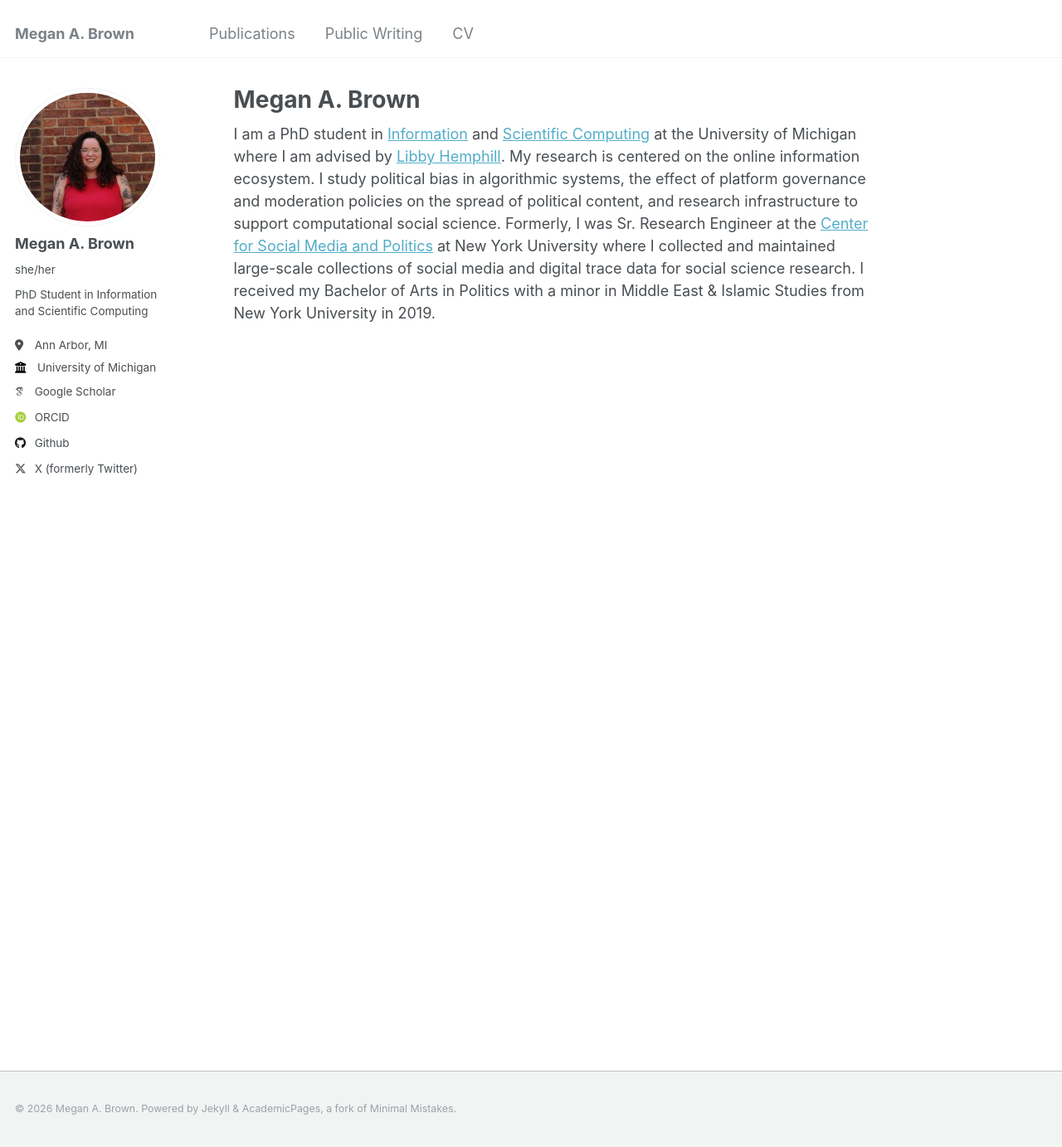
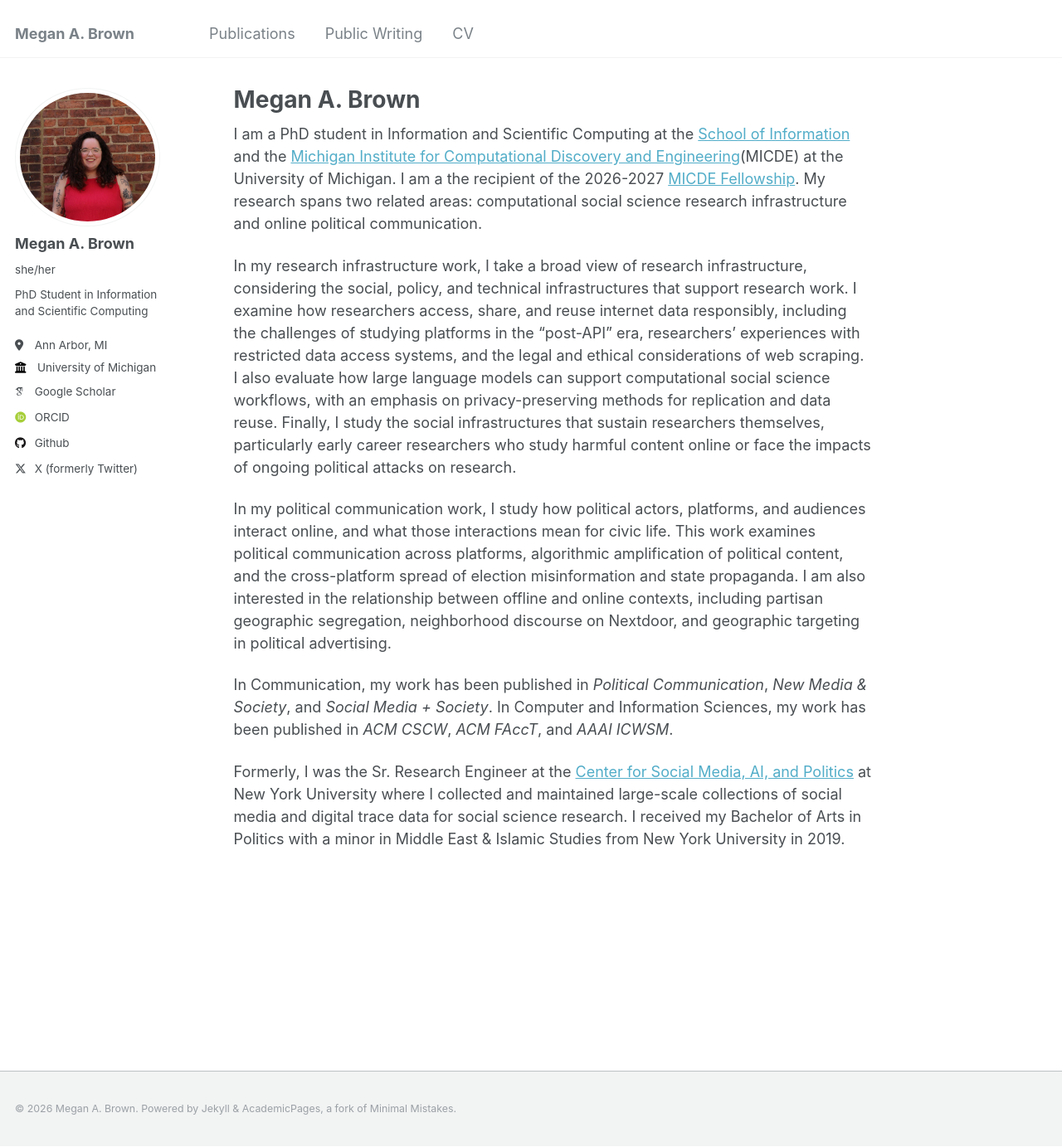
Before and after one commit to mabrownnyu/mabrownnyu.github.io, a Jekyll site: the page built from _pages/about.md, in a window 1280 px wide and 1383 px high. Shown: the whole window at 83% size. Built offline with Jekyll 4.4.1, drawn with Linux system fonts in a browser that asks for light colours; some web fonts are replaced.

Commit message:
update personal bio

```diff
--- a/_pages/about.md
+++ b/_pages/about.md
@@ -7,7 +7,15 @@ redirect_from:
   - /about.html
 ---
 
-I am a PhD student in [Information](https://www.si.umich.edu/){:target="_blank"} and [Scientific Computing](https://micde.umich.edu/){:target="_blank"} at the University of Michigan where I am advised by [Libby Hemphill](https://www.si.umich.edu/people/libby-hemphill){:target="_blank"}. My research is centered on the online information ecosystem. I study political bias in algorithmic systems, the effect of platform governance and moderation policies on the spread of political content, and research infrastructure to support computational social science. Formerly, I was Sr. Research Engineer at the [Center for Social Media and Politics](https://csmapnyu.org/) at New York University where I collected and maintained large-scale collections of social media and digital trace data for social science research. I received my Bachelor of Arts in Politics with a minor in Middle East & Islamic Studies from New York University in 2019.
+I am a PhD student in Information and Scientific Computing at the [School of Information](https://www.si.umich.edu/){:target="_blank"} and the [Michigan Institute for Computational Discovery and Engineering](https://micde.umich.edu/){:target="_blank"}(MICDE) at the University of Michigan. I am a the recipient of the 2026-2027 [MICDE Fellowship](https://micde.umich.edu/academic-programs/fellowships/). My research spans two related areas: computational social science research infrastructure and online political communication.
+
+In my research infrastructure work, I take a broad view of research infrastructure, considering the social, policy, and technical infrastructures that support research work. I examine how researchers access, share, and reuse internet data responsibly, including the challenges of studying platforms in the “post-API” era, researchers’ experiences with restricted data access systems, and the legal and ethical considerations of web scraping. I also evaluate how large language models can support computational social science workflows, with an emphasis on privacy-preserving methods for replication and data reuse. Finally, I study the social infrastructures that sustain researchers themselves, particularly early career researchers who study harmful content online or face the impacts of ongoing political attacks on research.
+
+In my political communication work, I study how political actors, platforms, and audiences interact online, and what those interactions mean for civic life. This work examines political communication across platforms, algorithmic amplification of political content, and the cross-platform spread of election misinformation and state propaganda. I am also interested in the relationship between offline and online contexts, including partisan geographic segregation, neighborhood discourse on Nextdoor, and geographic targeting in political advertising.
+
+In Communication, my work has been published in *Political Communication*, *New Media & Society*, and *Social Media + Society*. In Computer and Information Sciences, my work has been published in *ACM CSCW*, *ACM FAccT*, and *AAAI ICWSM*.
+
+Formerly, I was the Sr. Research Engineer at the [Center for Social Media, AI, and Politics](https://csmapnyu.org/) at New York University where I collected and maintained large-scale collections of social media and digital trace data for social science research. I received my Bachelor of Arts in Politics with a minor in Middle East & Islamic Studies from New York University in 2019.
 
 
 <!-- This is the front page of a website that is powered by the [Academic Pages template](https://github.com/academicpages/academicpages.github.io) and hosted on GitHub pages. [GitHub pages](https://pages.github.com) is a free service in which websites are built and hosted from code and data stored in a GitHub repository, automatically updating when a new commit is made to the respository. This template was forked from the [Minimal Mistakes Jekyll Theme](https://mmistakes.github.io/minimal-mistakes/) created by Michael Rose, and then extended to support the kinds of content that academics have: publications, talks, teaching, a portfolio, blog posts, and a dynamically-generated CV. You can fork [this repository](https://github.com/academicpages/academicpages.github.io) right now, modify the configuration and markdown files, add your own PDFs and other content, and have your own site for free, with no ads! An older version of this template powers my own personal website at [stuartgeiger.com](http://stuartgeiger.com), which uses [this Github repository](https://github.com/staeiou/staeiou.github.io).
```
